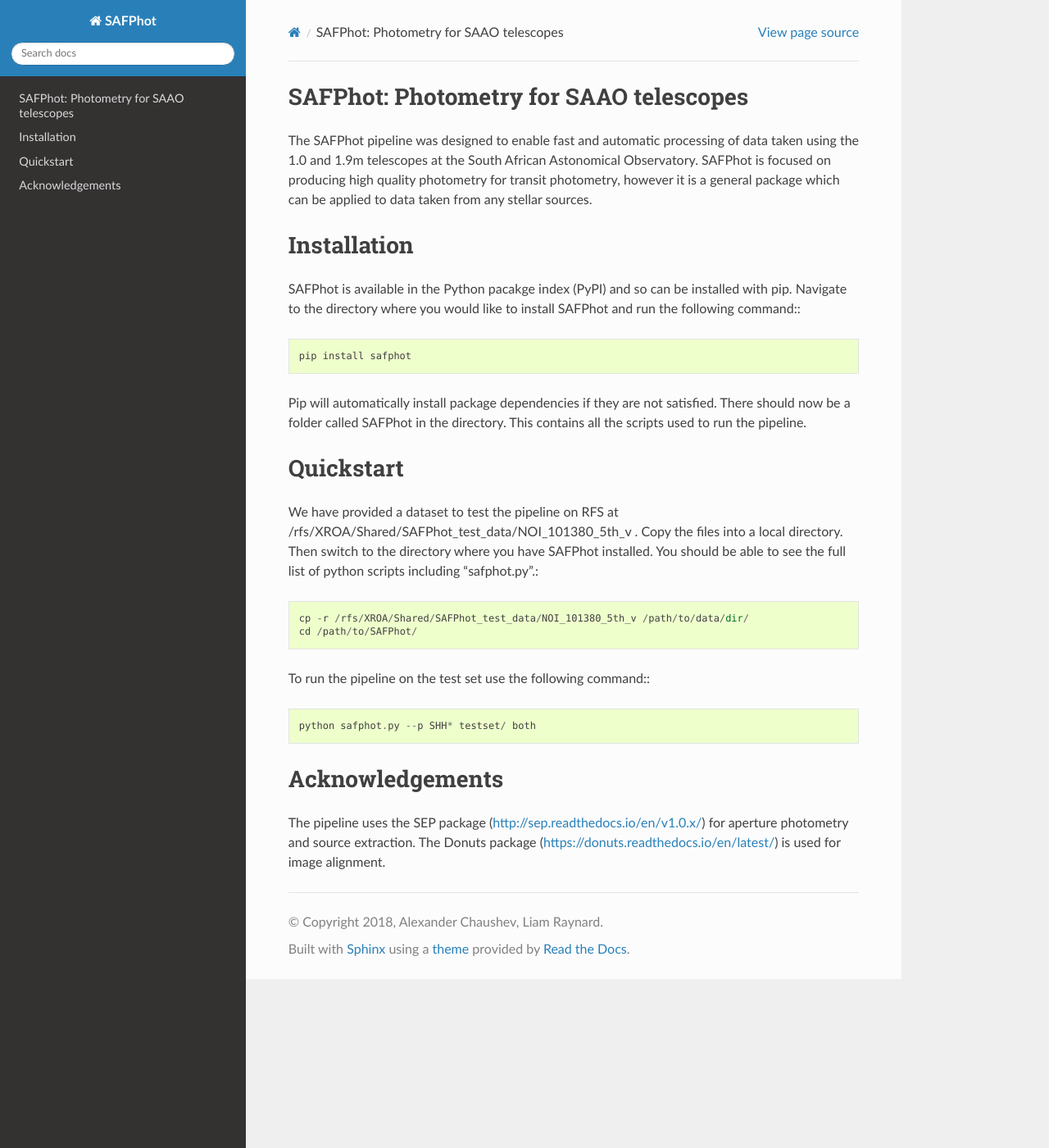
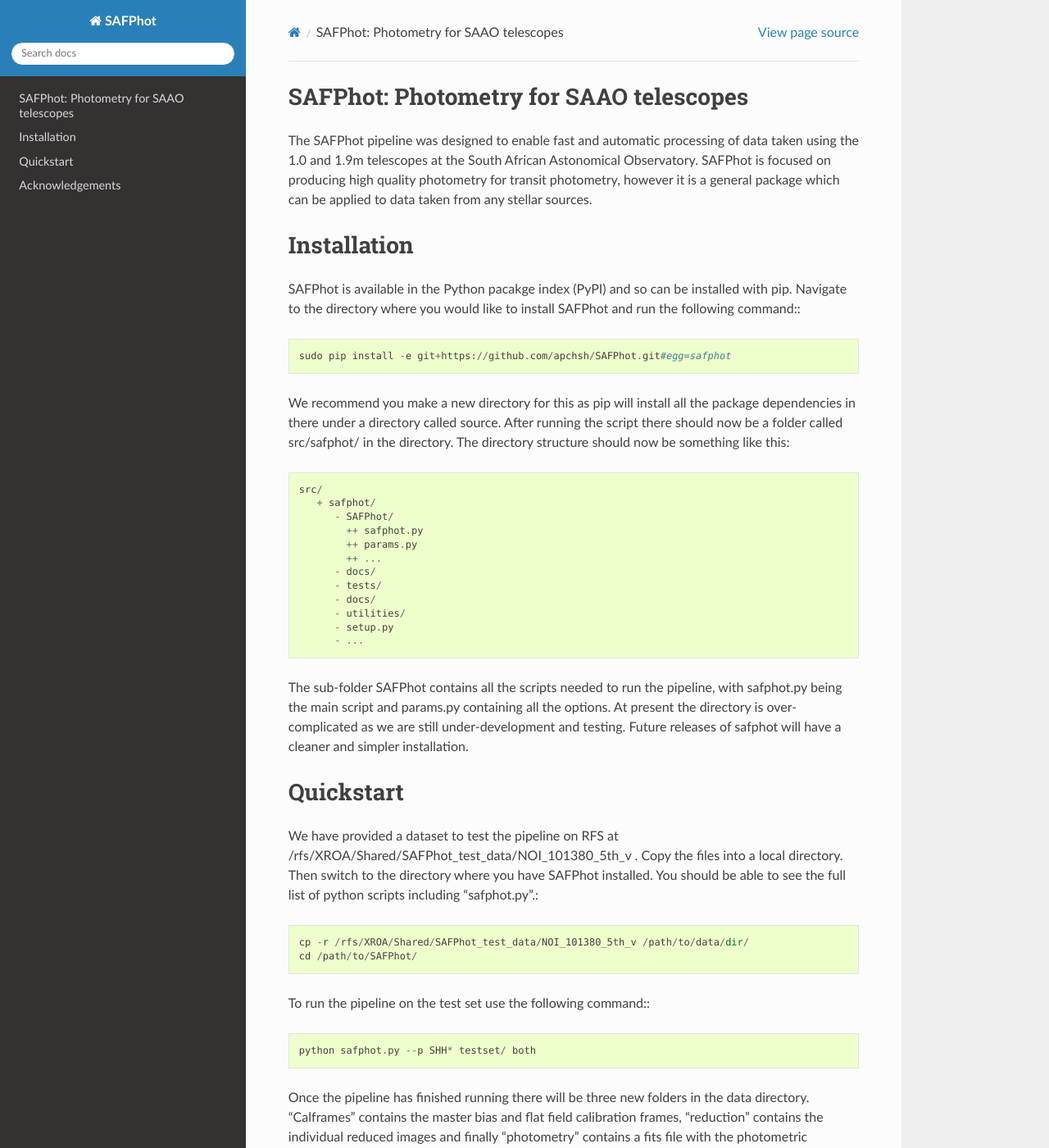
Before and after one commit to apchsh/SAFPhot, a Sphinx documentation site: the page built from docs/index.rst, in a window 1280 px wide and 1400 px high. Shown: the whole window at 82% size. Built offline with Sphinx 7.4.7 and the Read the Docs theme 2.0.0, drawn with Linux system fonts in a browser that asks for light colours; some of the changed text lies outside the part shown.

Commit message:
Documentation changes

```diff
--- a/docs/index.rst
+++ b/docs/index.rst
@@ -16,9 +16,25 @@ Installation
 
 SAFPhot is available in the Python pacakge index (PyPI) and so can be installed with pip. Navigate to the directory where you would like to install SAFPhot and run the following command:::
 
-   pip install safphot
+         sudo pip install -e git+https://github.com/apchsh/SAFPhot.git#egg=safphot
 
-Pip will automatically install package dependencies if they are not satisfied. There should now be a folder called SAFPhot in the directory. This contains all the scripts used to run the pipeline.
+We recommend you make a new directory for this as pip will install all the package dependencies in there under a directory called source. After running the script there should now be a folder called src/safphot/ in the directory. The directory structure should now be something like this::
+
+        src/
+           + safphot/
+              - SAFPhot/
+                ++ safphot.py
+                ++ params.py
+                ++ ...
+              - docs/
+              - tests/
+              - docs/
+              - utilities/
+              - setup.py
+              - ...
+
+
+The sub-folder SAFPhot contains all the scripts needed to run the pipeline, with safphot.py being the main script and params.py containing all the options. At present the directory is over-complicated as we are still under-development and testing. Future releases of safphot will have a cleaner and simpler installation.
 
 
 Quickstart
@@ -35,6 +51,9 @@ To run the pipeline on the test set use the following command:::
 
    python safphot.py --p SHH* testset/ both
 
+
+Once the pipeline has finished running there will be three new folders in the data directory. "Calframes" contains the master bias and flat field calibration frames, "reduction" contains the individual reduced images and finally "photometry" contains a fits file with the photometric measurements, time values and a host of other useful information.
+
 ..
 
    Tutorial
```
